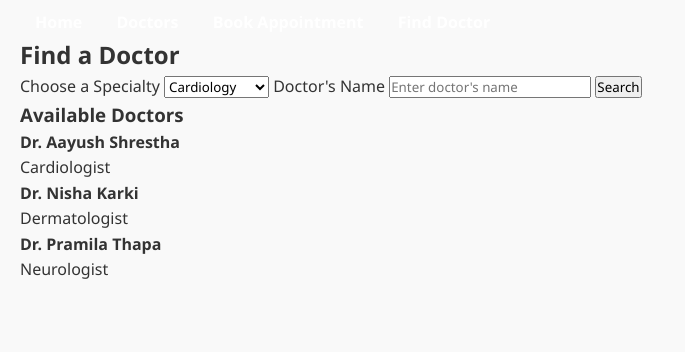
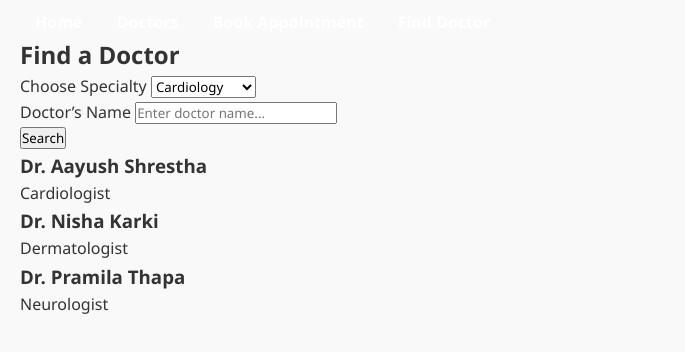
Before and after one commit to krishkafle49/doc-booking-site, a plain HTML site: page find-doctor.html in a window 1280 px wide. Shown: the whole page, without its empty margins (0-685 px from the left). Drawn offline with Linux system fonts and the light colour scheme.

Commit message:
Update find-doctor.html

```diff
--- a/find-doctor.html
+++ b/find-doctor.html
@@ -1,9 +1,9 @@
 <!DOCTYPE html>
 <html lang="en">
 <head>
-  <meta charset="UTF-8">
-  <title>Find a Doctor - SajiloCare</title>
-  <link rel="stylesheet" href="style.css">
+  <meta charset="UTF-8" />
+  <title>Find Doctor - SajiloCare</title>
+  <link rel="stylesheet" href="style.css" />
 </head>
 <body>
   <nav>
@@ -13,36 +13,38 @@
     <a href="find-doctor.html">Find Doctor</a>
   </nav>
 
-  <div class="find-doctor">
-    <h2>Find a Doctor</h2>
-    <label for="specialty">Choose a Specialty</label>
-    <select id="specialty">
-      <option value="cardiology">Cardiology</option>
-      <option value="dermatology">Dermatology</option>
-      <option value="neurology">Neurology</option>
-    </select>
+  <section class="section">
+    <h2 class="section-title">Find a Doctor</h2>
+    <div class="form-group">
+      <label for="specialty">Choose Specialty</label>
+      <select id="specialty">
+        <option value="cardiology">Cardiology</option>
+        <option value="dermatology">Dermatology</option>
+        <option value="neurology">Neurology</option>
+      </select>
+    </div>
 
-    <label for="doctor-name">Doctor's Name</label>
-    <input type="text" id="doctor-name" placeholder="Enter doctor's name" />
+    <div class="form-group">
+      <label for="search-name">Doctor’s Name</label>
+      <input type="text" id="search-name" placeholder="Enter doctor name..." />
+    </div>
 
     <button>Search</button>
 
     <div class="doctor-results">
-      <h3>Available Doctors</h3>
-      <div class="doctor-result">
-        <h4>Dr. Aayush Shrestha</h4>
+      <div class="doctor-card">
+        <h3>Dr. Aayush Shrestha</h3>
         <p>Cardiologist</p>
       </div>
-      <div class="doctor-result">
-        <h4>Dr. Nisha Karki</h4>
+      <div class="doctor-card">
+        <h3>Dr. Nisha Karki</h3>
         <p>Dermatologist</p>
       </div>
-      <div class="doctor-result">
-        <h4>Dr. Pramila Thapa</h4>
+      <div class="doctor-card">
+        <h3>Dr. Pramila Thapa</h3>
         <p>Neurologist</p>
       </div>
     </div>
-  </div>
-
+  </section>
 </body>
 </html>
```
